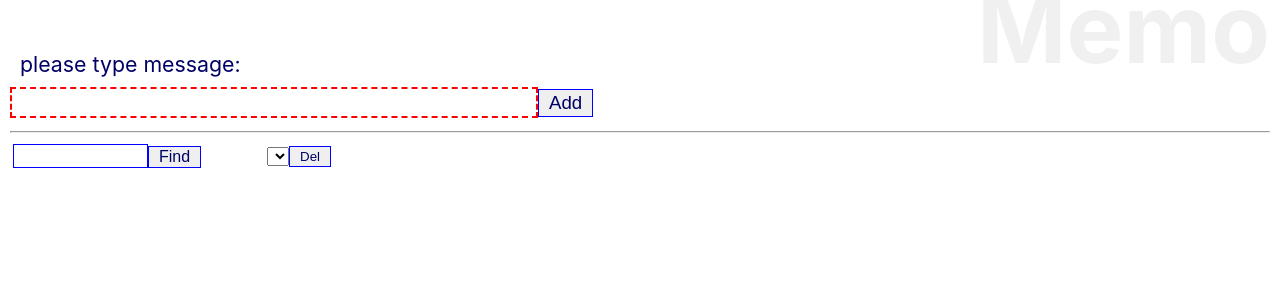
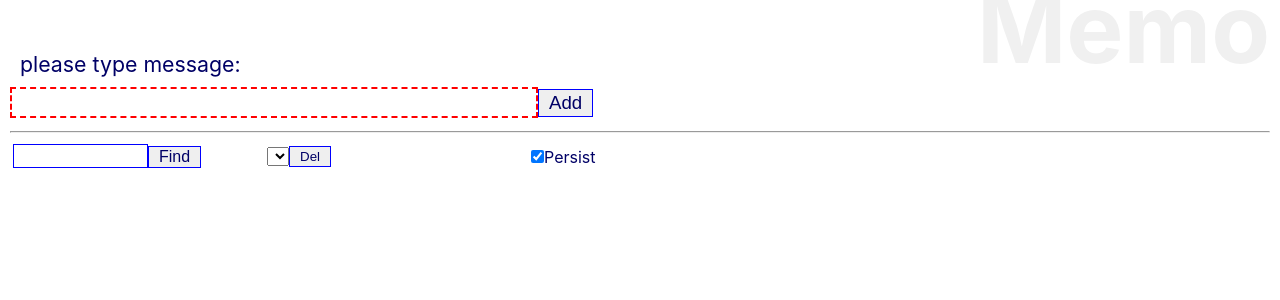
Before and after one commit to takumi1005/react_app, a React (Create React App) app: page / in a window 1280 px wide. Shown: the top 300 px of the page. Built offline with nearby package versions, Linux system fonts and the light colour scheme.

Commit message:
永続化の操作

```diff
--- a/src/App.js
+++ b/src/App.js
@@ -5,6 +5,7 @@
 import AddForm from './memo/AddForm';
 import FindForm from './memo/FindForm';
 import DelForm from './memo/DelForm';
+import PersistForm from './memo/PersistForm';
 
 // Appコンポーネント
 class App extends Component {
@@ -26,6 +27,7 @@
             <tr>
               <td style={this.td}><FindForm /></td>
               <td style={this.td}><DelForm /></td>
+              <td style={this.td}><PersistForm /></td>
             </tr>
           </tbody>
         </table>
--- /dev/null
+++ b/src/memo/PersistForm.js
@@ -0,0 +1,44 @@
+import React, { Component } from 'react';
+import { connect } from 'react-redux';
+import pstore from '../index';
+
+class PersistForm extends Component {
+  check = {
+    margin: "5px 0px"
+  }
+  label = {
+    fontSize: "12pt",
+    color: "#006",
+    padding: "2px 10px"
+  }
+
+  constructor(props) {
+    super(props);
+    this.state = { check: 'on' }
+    this.doChange = this.doChange.bind(this);
+  }
+
+  doChange(e) {
+    let f = e.target.checked;
+    this.setState({ check: f ? 'on': '' });
+    if(f) {
+      pstore.persist();
+      pstore.flush();
+    } else {
+      pstore.pause();
+    }
+  }
+  render() {
+    return (
+      <div>
+        <label style={this.label}>
+        <input type="checkbox" id="check" size="40px"
+          onChange={this.doChange} style={this.check} checked={this.state.check} />
+        Persist
+        </label>
+      </div>
+    );
+  }
+}
+
+export default connect((state) =>state)(PersistForm);
```
